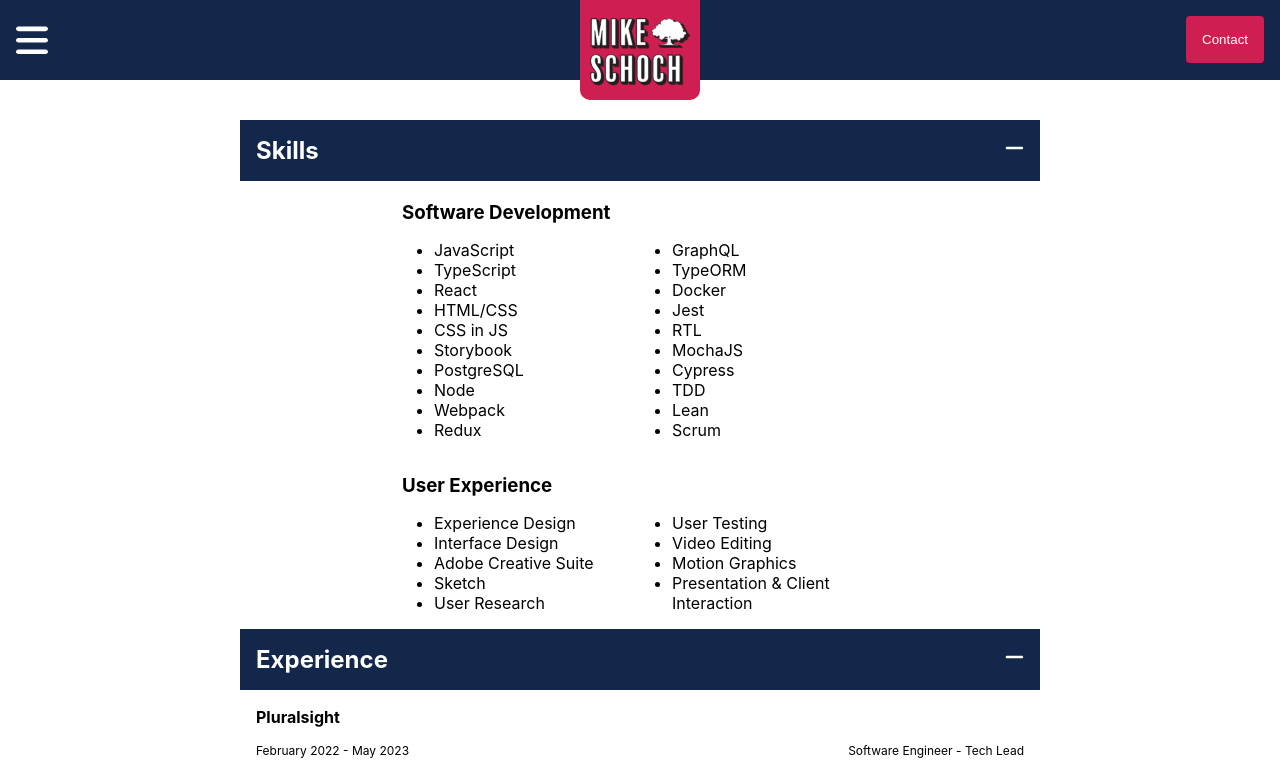
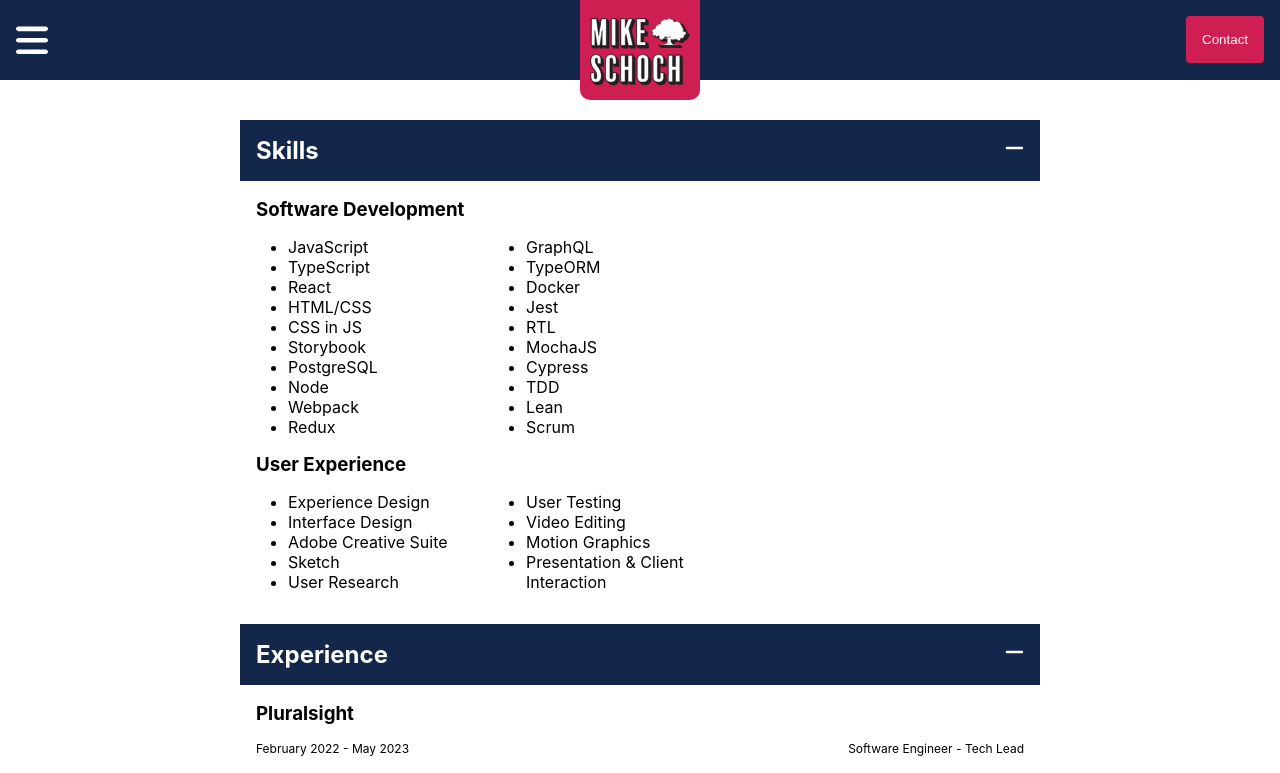
Before and after one commit to michael-schoch/personal-website, a React (Create React App) app: page /resume in a window 1280 px wide. Shown: the top 773 px of the page. Built offline with nearby package versions, Linux system fonts and the light colour scheme.

Commit message:
resume cleanup

```diff
--- a/src/resume/experience-tile.tsx
+++ b/src/resume/experience-tile.tsx
@@ -31,7 +31,7 @@
   margin: 16px;
 `;
 
-const Company = styled.h4`
+const Company = styled.h3`
   margin: 0;
 `;
 
--- a/src/resume/recognition-list.tsx
+++ b/src/resume/recognition-list.tsx
@@ -15,4 +15,5 @@
 
 const StyledUL = styled.ul`
   margin: 16px;
+  padding-left: 12px;
 `;
--- a/src/resume/resume.tsx
+++ b/src/resume/resume.tsx
@@ -164,4 +164,6 @@
 const CollapsableContent = styled.div<CollapsableSectionProps>`
   display: ${(props) => (props.$isOpen ? "flex" : "none")};
   flex-direction: column;
+  align-items: flex-start;
+  width: 100%;
 `;
--- a/src/resume/skills-list.tsx
+++ b/src/resume/skills-list.tsx
@@ -2,7 +2,7 @@
 
 export const SkillsList = () => {
   return (
-    <>
+    <Container>
       <SkillsSubHead>Software Development</SkillsSubHead>
       <SkillsContent>
         <ul>
@@ -46,12 +46,18 @@
           <li>Presentation & Client Interaction</li>
         </ul>
       </SkillsContent>
-    </>
+    </Container>
   );
 };
 
+const Container = styled.div`
+  display: flex;
+  flex-direction: column;
+  margin: 16px;
+`;
+
 const SkillsSubHead = styled.h3`
-  margin-bottom: 0;
+  margin: 0;
 `;
 
 const SkillsContent = styled.div`
```
